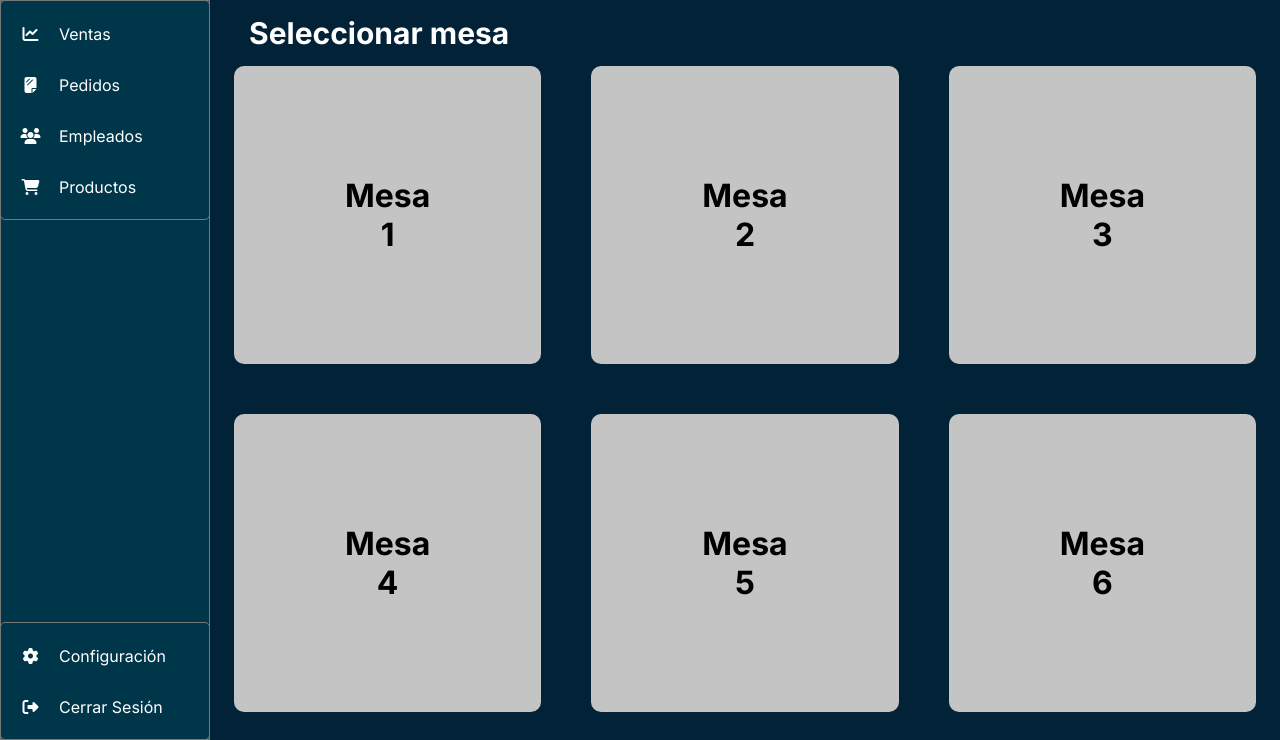
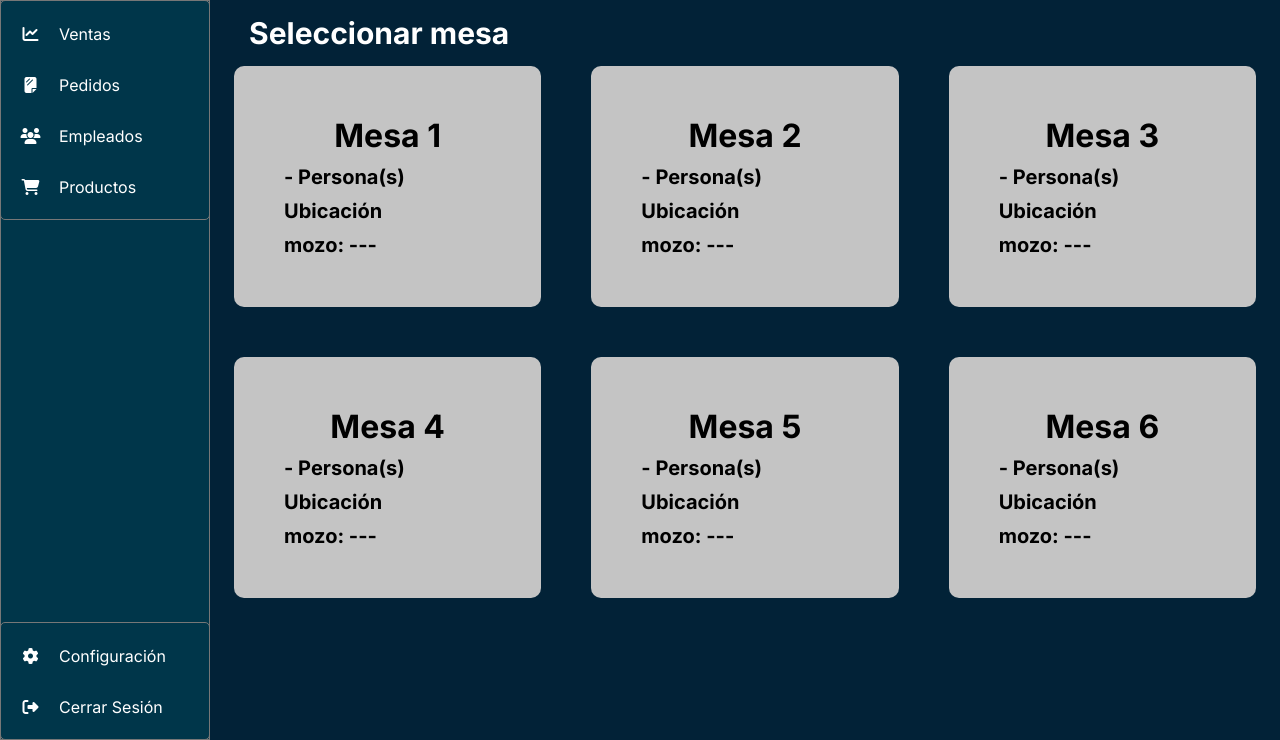
Before and after one commit to DiegoAst04/BD1-project, a web app: file views/pedidos1.html in a window 1280 px wide. Shown: the part 60-800 px from the top of the page. Run offline with its HTML, style and script files only (its server is not run), Linux system fonts and the light colour scheme.

Commit message:
Pedidos1

```diff
--- a/views/css/main.css
+++ b/views/css/main.css
@@ -127,12 +127,14 @@
   flex-wrap: wrap;
   gap: 50px;
   justify-content: center;
+  max-height: calc(100vh - 120px);
+  overflow-y: auto;
 }
 
 .table-container .table {
   background-color: #C4C4C4;
   border-radius: 10px;
-  padding: 110px;
+  padding: 50px;
   width: calc(33.33% - 50px);
   text-align: center;
   cursor: pointer;
@@ -141,6 +143,14 @@
   color: black;
   font-size: 32px;
   font-weight: bold;
+  position: relative;
+}
+
+.table .subtitle {
+  font-size: 20px;
+  color: black;
+  margin-top: 10px;
+  text-align: left;
 }
 
 @media (max-width: 768px) {
--- a/views/pedidos1.html
+++ b/views/pedidos1.html
@@ -63,12 +63,36 @@
       <div class="content">
         <h2>Seleccionar mesa</h2>
         <div class="table-container">
-          <div class="table">Mesa 1</div>
-          <div class="table">Mesa 2</div>
-          <div class="table">Mesa 3</div>
-          <div class="table">Mesa 4</div>
-          <div class="table">Mesa 5</div>
-          <div class="table">Mesa 6</div>
+          <div class="table">Mesa 1
+          <div class="subtitle">- Persona(s)</div>
+          <div class="subtitle">Ubicación</div>
+          <div class="subtitle">mozo: ---</div>
+          </div>
+          <div class="table">Mesa 2
+            <div class="subtitle">- Persona(s)</div>
+            <div class="subtitle">Ubicación</div>
+            <div class="subtitle">mozo: ---</div>
+          </div>
+          <div class="table">Mesa 3
+            <div class="subtitle">- Persona(s)</div>
+            <div class="subtitle">Ubicación</div>
+            <div class="subtitle">mozo: ---</div>
+          </div>
+          <div class="table">Mesa 4
+            <div class="subtitle">- Persona(s)</div>
+            <div class="subtitle">Ubicación</div>
+            <div class="subtitle">mozo: ---</div>
+          </div>
+          <div class="table">Mesa 5
+            <div class="subtitle">- Persona(s)</div>
+            <div class="subtitle">Ubicación</div>
+            <div class="subtitle">mozo: ---</div>
+          </div>
+          <div class="table">Mesa 6
+            <div class="subtitle">- Persona(s)</div>
+            <div class="subtitle">Ubicación</div>
+            <div class="subtitle">mozo: ---</div>
+          </div>
         </div>
       </div>
     </article>
```
